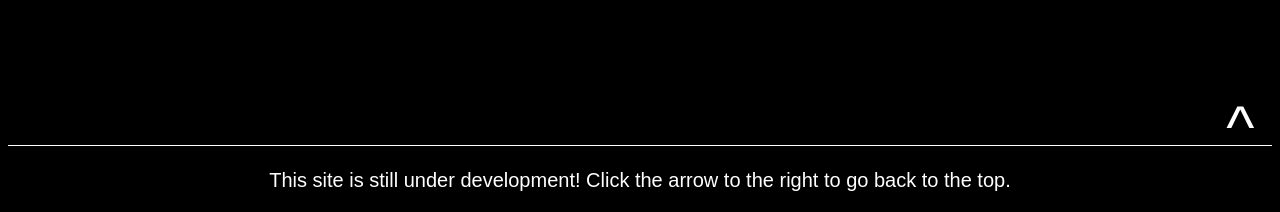
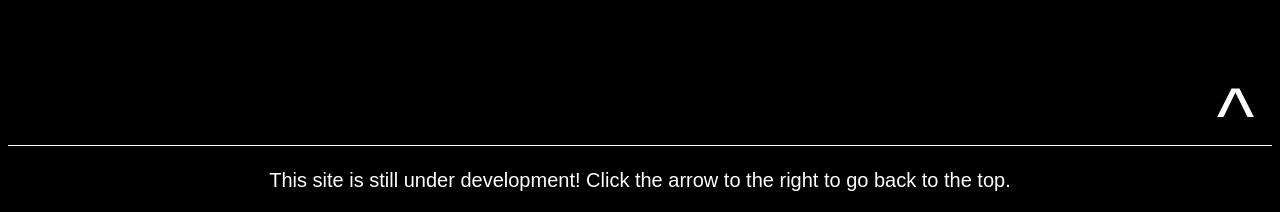
Before and after one commit to rachitpareek/oldrachitpareek.github.io, a plain HTML site: page index.html in a window 1280 px wide. Shown: the part 622-834 px from the top of the page. Drawn offline with nearby package versions, Linux system fonts and the light colour scheme.

Commit message:
Update index.css

```diff
--- a/index.css
+++ b/index.css
@@ -5,15 +5,22 @@ html {
 	background-color: black;
 	background-image: url(earthpic.jpeg);
 	background-size: 100%;
-	background-repeat: no-repeat;}
+	background-repeat: no-repeat;
+}
+
 body {color: white; background-color: rgb(0, 0, 0, 0.35); padding-bottom: 2.5rem;}
+
 big {font-weight: 900; font-size: 3rem}
+
 a {color: white; text-decoration: none;}
+
 a:hover {text-decoration: underline;}
+
 .pagecontainer {
   position: relative;
   min-height: 100vh;
 }
+
 #name {color: white; text-align: center; float: left; width: 50%; padding: 2% 0% 0% 0%; display: none;}
 .pagelinks {
 	display: inline-block;
@@ -25,15 +32,15 @@ a:hover {text-decoration: underline;}
 	width: 50%;
 	clear: right;
 }
+
 .left {
 	float: left;
 	text-align: center;
-/*	position:absolute;
-	top:50%;*/
 	clear: left;
 	width: 49%;
   	margin: 0.5% 0.5%;
 }
+
 .right {
 	float: right;
 	text-align: center;
@@ -43,22 +50,24 @@ a:hover {text-decoration: underline;}
   	margin: 0.5% 0.5%;
 
 }
+
 .columns:after {
   content: "";
   display: table;
   clear: both;
 }
+
 .totop {
-	/*text-decoration: none;*/
 	position: fixed;
 	bottom: 2%;
 	right: 2%;
-	font-size: 3rem;
+	font-size: 80px;
 	text-align: center;
 	transition: 0.5s;
+}
 
-}
 .totop a:hover{text-decoration: none; font-weight: bold;}
+
 footer {
 	text-align: center;
 	border-top: 1px solid white;
@@ -67,4 +76,5 @@ footer {
 	width: 100%;
 	height: 2rem;
 }
+
 .footertext {margin-top: 2%}
```
